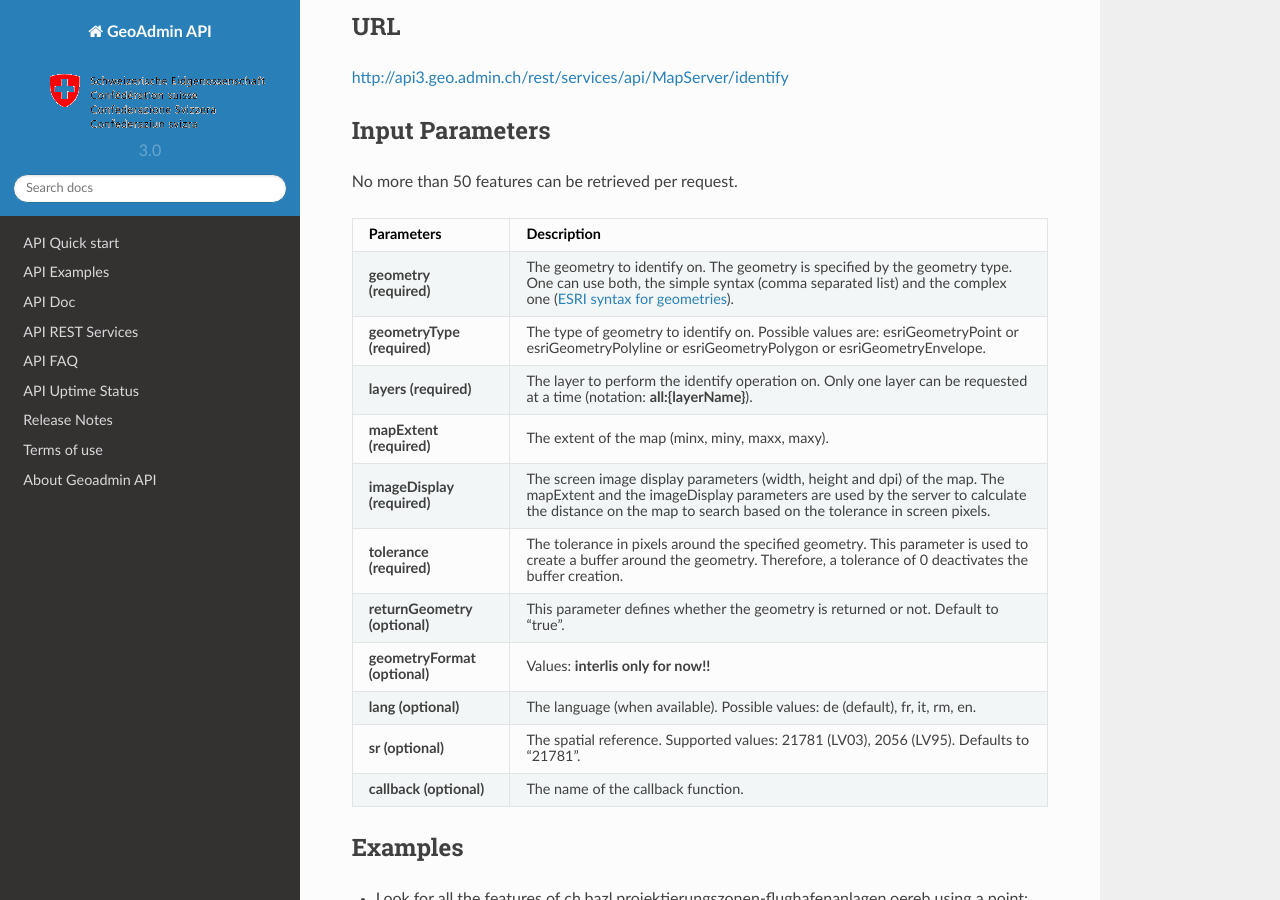
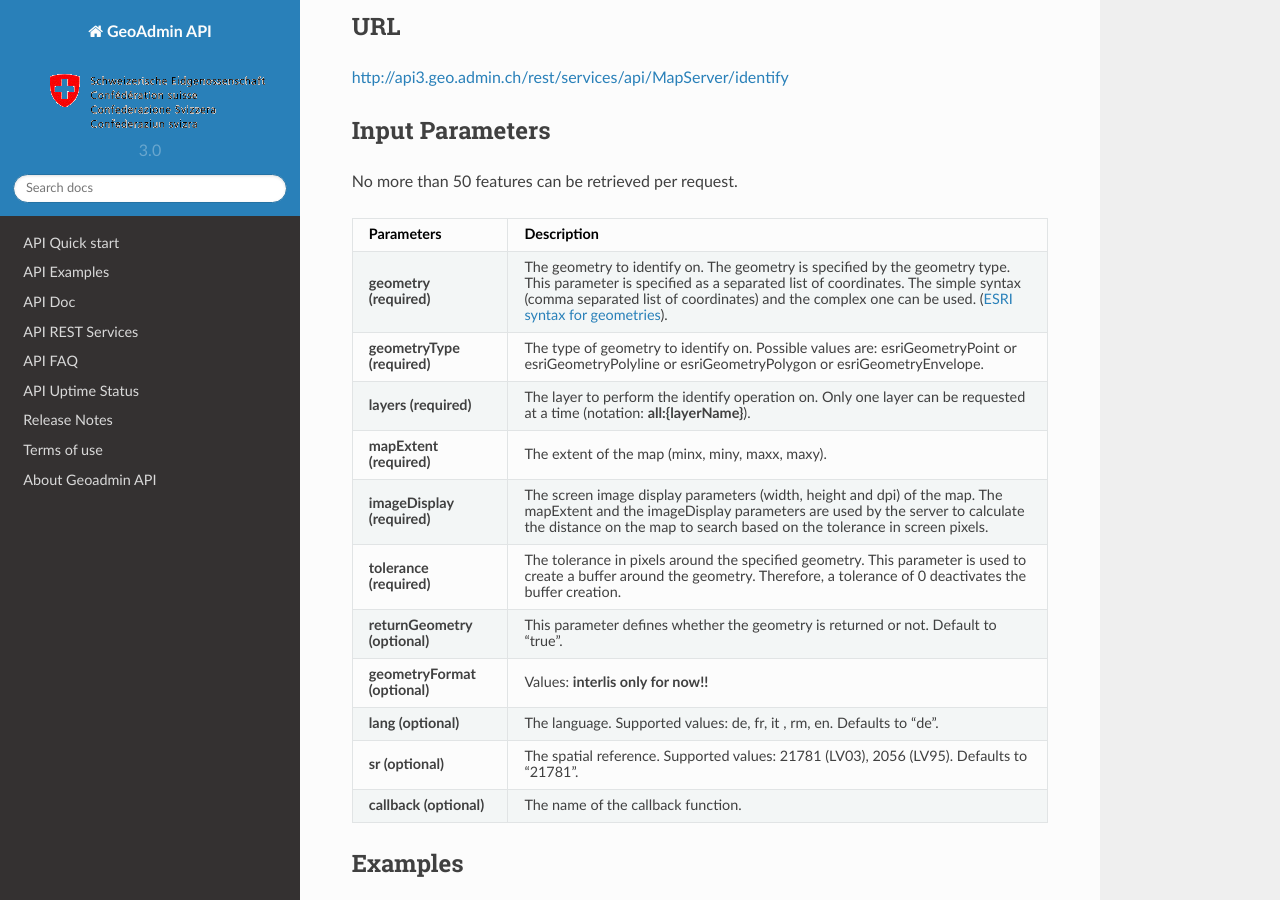
Before and after one commit to swisstopo-test/doc-chsdi3, a Sphinx documentation site: the page built from source/services/oerebservices.rst, in a window 1280 px wide and 900 px high, scrolled down 539 px. Built offline with Sphinx 7.4.7 and the Read the Docs theme 2.0.0, drawn with Linux system fonts in a browser that asks for light colours.

Commit message:
updated OeREB service doc

```diff
--- a/source/services/oerebservices.rst
+++ b/source/services/oerebservices.rst
@@ -41,9 +41,11 @@ No more than 50 features can be retrieved per request.
 | Parameters                        | Description                                                                               |
 +===================================+===========================================================================================+
 | **geometry (required)**           | The geometry to identify on. The geometry is specified by the geometry type.              |
-|                                   | One can use both, the simple syntax (comma separated list) and the complex one            |
+|                                   | This parameter is specified as a separated list of coordinates.                           |
+|                                   | The simple syntax (comma separated list of coordinates)                                   |
+|                                   | and the complex one can be used.                                                          |
 |                                   | (`ESRI syntax for geometries                                                              |
-|                                   | <http://help.arcgis.com/en/arcgisserver/10.0/apis/rest/geometry.html>`_).                 |
+|                                   | <http://resources.arcgis.com/en/help/arcgis-rest-api/index.html#//02r3000000n1000000>`_). |
 +-----------------------------------+-------------------------------------------------------------------------------------------+
 | **geometryType (required)**       | The type of geometry to identify on. Possible values are:                                 |
 |                                   | esriGeometryPoint or esriGeometryPolyline or esriGeometryPolygon or esriGeometryEnvelope. |
@@ -65,7 +67,7 @@ No more than 50 features can be retrieved per request.
 +-----------------------------------+-------------------------------------------------------------------------------------------+
 | **geometryFormat (optional)**     | Values: **interlis only for now!!**                                                       |
 +-----------------------------------+-------------------------------------------------------------------------------------------+
-| **lang (optional)**               | The language (when available). Possible values: de (default), fr, it, rm, en.             |
+| **lang (optional)**               | The language. Supported values: de, fr, it , rm, en. Defaults to “de”.                    |
 +-----------------------------------+-------------------------------------------------------------------------------------------+
 | **sr (optional)**                 | The spatial reference. Supported values: 21781 (LV03), 2056 (LV95). Defaults to "21781".  |
 +-----------------------------------+-------------------------------------------------------------------------------------------+
```
